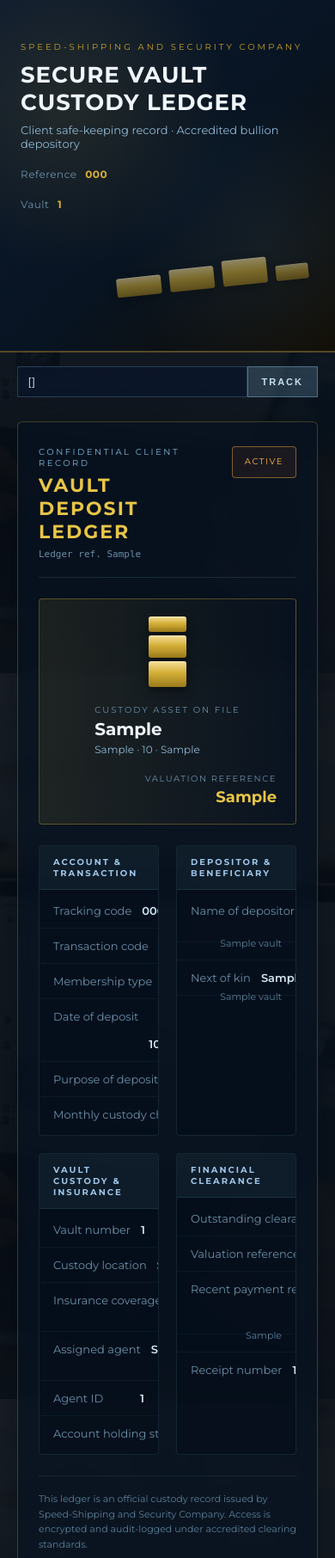
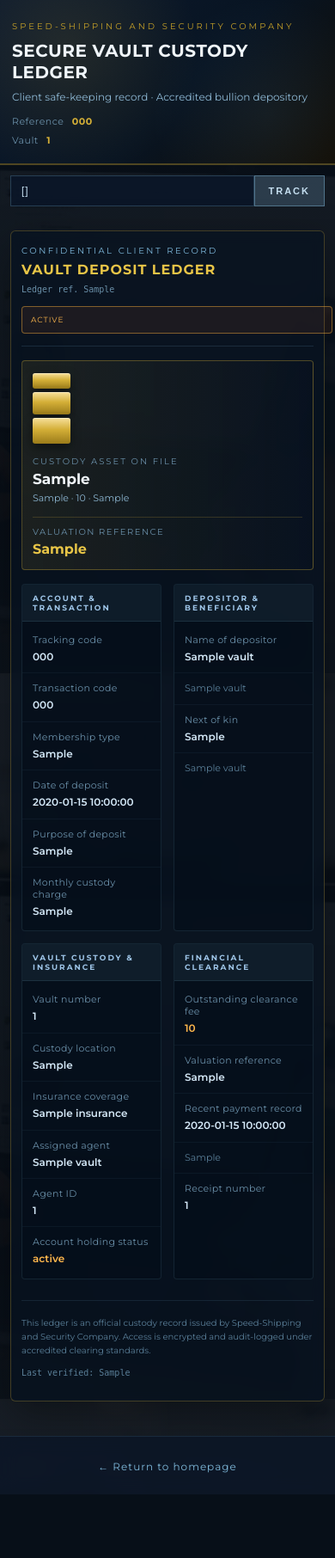
Before and after one commit to Rendolf-22480966/Speed-Shipping-Company, a Flask app: template Templates/track.html in a window 390 px wide. Shown: the part 61-1873 px from the top of the page at 86% size. After the commit the page ends 1799 px from the top, so only its background shows below. Run offline with Flask 3, Linux system fonts and the light colour scheme; the template is opened without the code that fills it: most values are stand-ins (such as "Sample title", 1, 10 or a date in 2020).

Commit message:
Fix vault custody ledger layout for mobile phones

```diff
--- a/Static/tracking.css
+++ b/Static/tracking.css
@@ -789,16 +789,6 @@
     .vault-ledger-grid {
         grid-template-columns: 1fr;
     }
-
-    .vault-asset-banner {
-        flex-direction: column;
-        align-items: flex-start;
-    }
-
-    .vault-hero-meta {
-        flex-direction: column;
-        align-items: flex-start;
-    }
 }
 
 /* ==========================================================================
@@ -1051,8 +1041,10 @@
 
 .vault-row {
     display: flex;
+    flex-direction: row;
     justify-content: space-between;
-    gap: 12px;
+    align-items: flex-start;
+    gap: 16px;
     padding: 12px 16px;
     border-bottom: 1px solid rgba(126, 184, 218, 0.06);
     font-size: 13px;
@@ -1064,13 +1056,20 @@
 
 .vault-row span {
     color: #6a8fa8;
-    flex-shrink: 0;
+    font-size: 11px;
+    letter-spacing: 0.3px;
+    flex: 0 0 42%;
+    max-width: 42%;
 }
 
 .vault-row strong {
     color: #d4e8f7;
     font-weight: 600;
     text-align: right;
+    word-break: break-word;
+    overflow-wrap: anywhere;
+    line-height: 1.45;
+    flex: 1;
 }
 
 .vault-row em {
@@ -1078,12 +1077,14 @@
     font-size: 11px;
     color: #5a7f98;
     text-align: right;
-    width: 100%;
+    flex: 1;
+    line-height: 1.4;
 }
 
 .vault-row--sub {
     padding-top: 0;
-    margin-top: -6px;
+    margin-top: -4px;
+    padding-bottom: 10px;
 }
 
 .vault-text-warn {
@@ -1102,3 +1103,137 @@
     color: #5a7f98;
     margin: 0 0 10px;
 }
+
+/* Vault ledger — phone layout (must come after base vault styles) */
+@media (max-width: 640px) {
+    .vault-client-page {
+        overflow-x: hidden;
+    }
+
+    .vault-hero {
+        min-height: 0;
+        padding: 24px 14px 20px;
+    }
+
+    .vault-gold-stack {
+        display: none;
+    }
+
+    .vault-hero-title {
+        font-size: 20px;
+        letter-spacing: 0.5px;
+        line-height: 1.25;
+    }
+
+    .vault-hero-sub {
+        font-size: 12px;
+        margin-bottom: 14px;
+    }
+
+    .vault-hero-meta {
+        flex-direction: column;
+        align-items: flex-start;
+        gap: 8px;
+        font-size: 11px;
+    }
+
+    .track-main {
+        padding: 12px 12px 40px;
+    }
+
+    .vault-ledger {
+        padding: 16px 12px 14px;
+    }
+
+    .vault-ledger-header {
+        flex-direction: column;
+        align-items: stretch;
+        gap: 12px;
+        margin-bottom: 16px;
+        padding-bottom: 14px;
+    }
+
+    .vault-ledger-header h2 {
+        font-size: 16px;
+        letter-spacing: 1px;
+    }
+
+    .vault-ledger-ref {
+        font-size: 10px;
+        word-break: break-all;
+        line-height: 1.5;
+    }
+
+    .vault-status-badge {
+        max-width: none;
+        width: 100%;
+        text-align: left;
+        font-size: 9px;
+        letter-spacing: 1px;
+        padding: 8px 10px;
+        line-height: 1.5;
+    }
+
+    .vault-asset-banner {
+        flex-direction: column;
+        align-items: stretch;
+        gap: 14px;
+        padding: 14px 12px;
+        margin-bottom: 16px;
+    }
+
+    .vault-asset-banner h3 {
+        font-size: 17px;
+    }
+
+    .vault-asset-meta {
+        font-size: 11px;
+        line-height: 1.5;
+    }
+
+    .vault-asset-value {
+        margin-left: 0;
+        text-align: left;
+        width: 100%;
+        padding-top: 10px;
+        border-top: 1px solid rgba(212, 175, 55, 0.2);
+    }
+
+    .vault-asset-value strong {
+        font-size: 16px;
+    }
+
+    .vault-ledger-grid {
+        gap: 14px;
+    }
+
+    .vault-ledger-section h4 {
+        font-size: 9px;
+        padding: 10px 12px;
+    }
+
+    .vault-row {
+        flex-direction: column;
+        align-items: stretch;
+        gap: 4px;
+        padding: 10px 12px;
+        font-size: 12px;
+    }
+
+    .vault-row span {
+        flex: none;
+        max-width: none;
+        width: 100%;
+    }
+
+    .vault-row strong,
+    .vault-row em {
+        flex: none;
+        width: 100%;
+        text-align: left;
+    }
+
+    .vault-ledger-footer p {
+        font-size: 10px;
+    }
+}
--- a/Templates/track.html
+++ b/Templates/track.html
@@ -8,7 +8,7 @@
     <link rel="preconnect" href="https://fonts.gstatic.com" crossorigin>
     <link href="https://fonts.googleapis.com/css2?family=Montserrat:wght@300;400;500;600;700&display=swap" rel="stylesheet">
     <link rel="stylesheet" href="{{ url_for('static', filename='leaflet/leaflet.css') }}">
-    <link rel="stylesheet" href="{{ url_for('static', filename='tracking.css') }}?v=10">
+    <link rel="stylesheet" href="{{ url_for('static', filename='tracking.css') }}?v=11">
 </head>
 <body class="track-page{% if vault %} vault-client-page{% endif %}">
 
```
